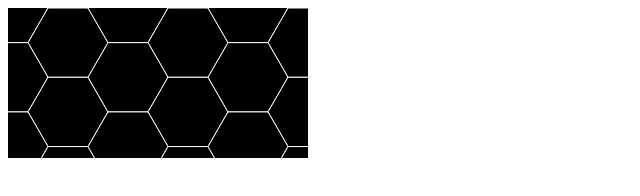
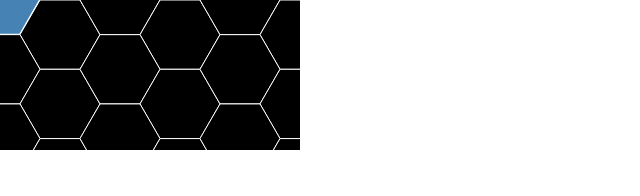
Before and after one commit to icbmike/playinWithD3js, a plain HTML site: page index.html in a window 1280 px wide. Shown: the whole page, without its empty margins (0-640 px from the left). Drawn offline with Linux system fonts and the light colour scheme.

Commit message:
Got some cool mousover effects

```diff
--- a/index.html
+++ b/index.html
@@ -22,6 +22,11 @@
 		stroke:white;
 		stroke-width:1;
 	}
+
+	*{
+		margin: 0;
+		padding: 0;
+	}
 	</style>
 </head>
 <body>
--- a/main.js
+++ b/main.js
@@ -37,4 +37,10 @@ chart.selectAll("polygon").data(generateHexGrid(50, 100, 0, 0)).enter().append("
 			ps += d[i].x + "," + d[i].y + " ";
 		}
 		return ps;
+	})
+	.on("mouseover", function(){
+		d3.select(this).transition().duration(100).style("fill", "steelblue").style("stroke-width", 2);
+	})
+	.on("mouseout", function(){
+		d3.select(this).transition().duration(700).style("fill", "black").style("stroke-width", 1);
 	});
```
